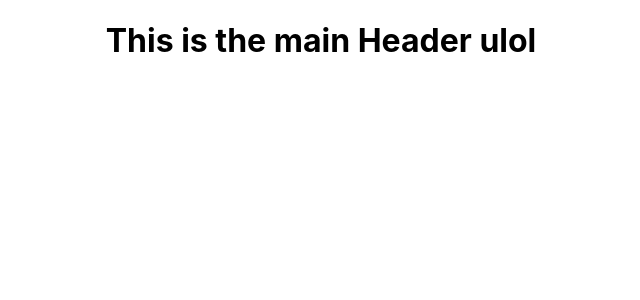
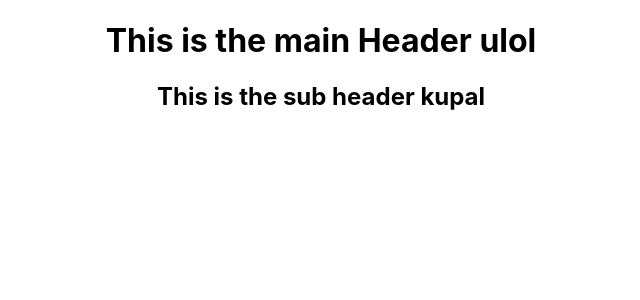
Before and after one commit to edutrack17-cloud/Edutrack, a React (Create React App) app in the folder frontend/my/: page / in a window 1280 px wide. Shown: the top 300 px of the page, without its empty margins (319-959 px from the left). Built offline with nearby package versions, Linux system fonts and the light colour scheme.

Commit message:
dagdag h2

```diff
--- a/frontend/my/src/App.js
+++ b/frontend/my/src/App.js
@@ -7,6 +7,9 @@ function App() {
        <h1>
         This is the main Header ulol
        </h1>
+       <h2>
+        This is the sub header kupal
+       </h2>
     </div>
   );
 }
```
